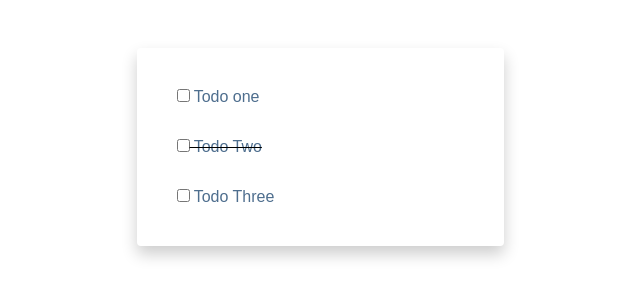
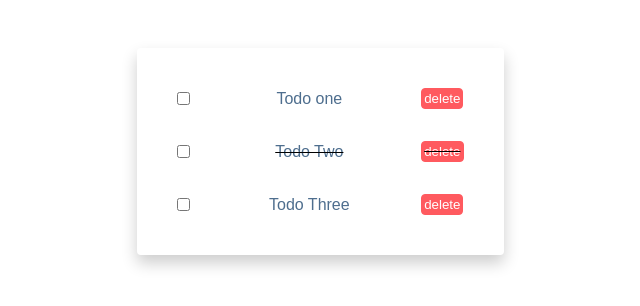
Before and after one commit to ryanwpb/vue-todo-list, a Vue app: page / in a window 1280 px wide. Shown: the top 306 px of the page, without its empty margins (320-960 px from the left). Built offline with nearby package versions, Linux system fonts and the light colour scheme.

Commit message:
Able to delete todos.

```diff
--- a/src/App.vue
+++ b/src/App.vue
@@ -1,6 +1,6 @@
 <template>
   <div id="app">
-    <Todos v-bind:todos="todos" />
+    <Todos v-bind:todos="todos" v-on:delete-todo="deleteTodo" />
   </div>
 </template>
 
@@ -31,6 +31,11 @@ export default {
         }
       ]
     };
+  },
+  methods: {
+    deleteTodo(id) {
+      this.todos = this.todos.filter(todo => todo.id !== id);
+    }
   }
 };
 </script>
--- a/src/components/TodoItem.vue
+++ b/src/components/TodoItem.vue
@@ -3,6 +3,7 @@
     <p>
       <input type="checkbox" v-on:change="markComplete" />
       {{todo.title}}
+      <button @click="$emit('delete-todo', todo.id)" class="delete">delete</button>
     </p>
   </div>
 </template>
@@ -28,7 +29,23 @@ export default {
   text-decoration: line-through;
 }
 
+input[type="checkbox"] {
+  margin-right: 0.5rem;
+}
+
 p {
   color: #4e6e8e;
+  display: flex;
+  align-items: center;
+  justify-content: space-between;
+}
+
+.delete {
+  background: #ff5a5f;
+  border: solid 1px #ff5a5f;
+  border-radius: 0.25rem;
+  color: #fff;
+  padding: 2px;
+  text-decoration: none !important;
 }
 </style>
--- a/src/components/Todos.vue
+++ b/src/components/Todos.vue
@@ -1,7 +1,7 @@
 <template>
   <div class="todo-list">
     <div v-bind:key="todo" v-for="todo in todos">
-      <TodoItem v-bind:todo="todo" />
+      <TodoItem v-bind:todo="todo" v-on:delete-todo="$emit('delete-todo', todo.id)" />
     </div>
   </div>
 </template>
```
